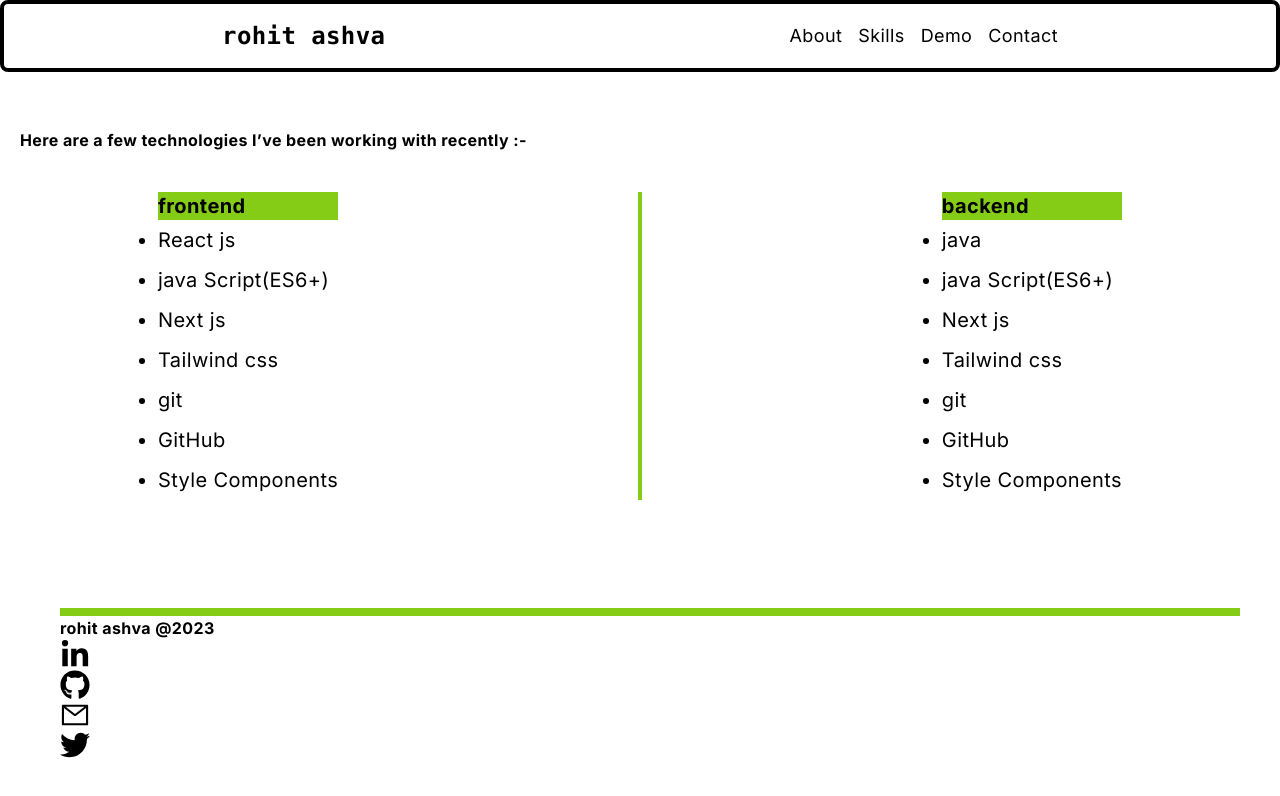
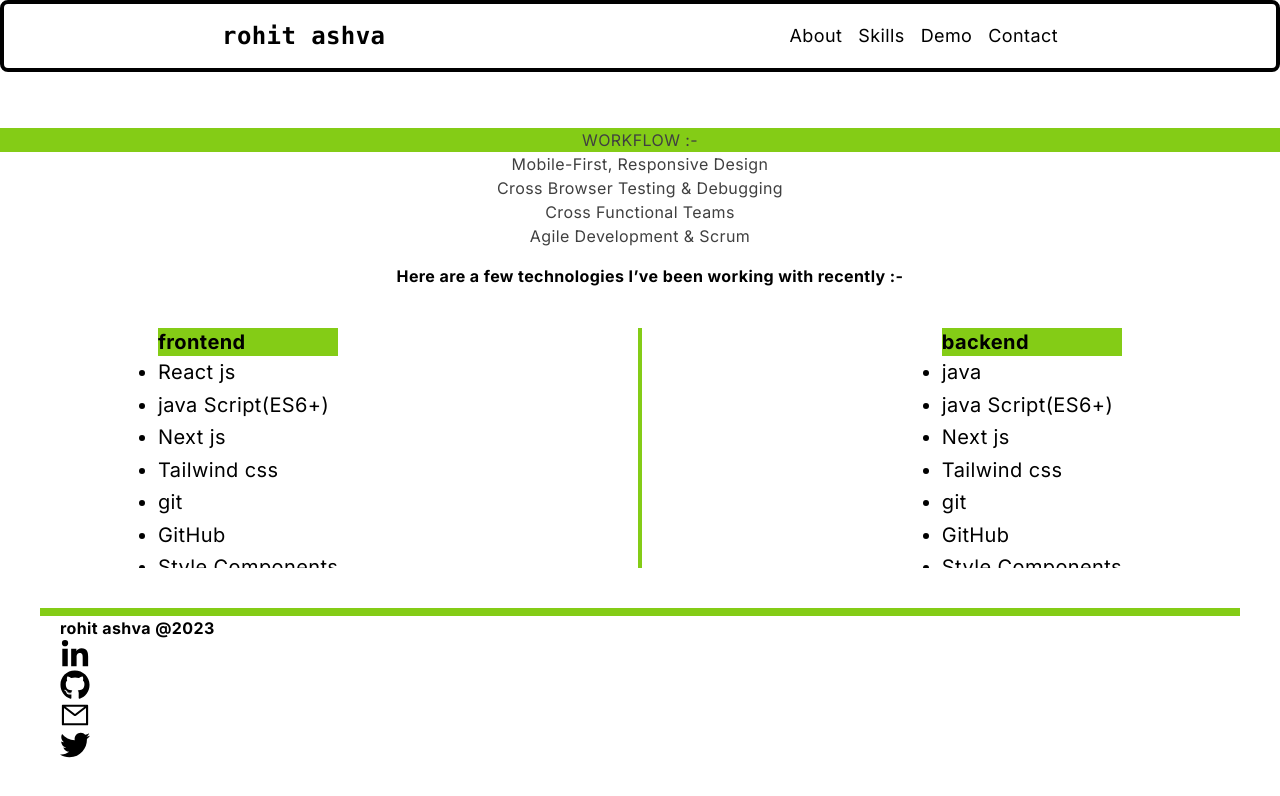
Before and after one commit to rohzxz/new-portfolia-with-next-js---tailwind-css, a Next.js app: page /skills in a window 1280 px wide. Shown: the top 796 px of the page. Built offline with nearby package versions, Linux system fonts and the light colour scheme.

Commit message:
fews changes

```diff
--- a/app/contact/page.jsx
+++ b/app/contact/page.jsx
@@ -1,12 +1,12 @@
 import React from "react";
-import { HiOutlineChevronDoubleUp } from "react-icons/hi";
-import { socialLinks } from "../../components/Data";
+// import { HiOutlineChevronDoubleUp } from "react-icons/hi";
 
 const Contact = () => {
   return (
-    <div className="mt-32 mx-auto mb-60 p-10">
+    <div className="mt-32  mb-60 p-10 container mx-auto">
       <h1>Get In Touch</h1>
       <form
+        className="container mx-auto"
         action="https://getform.io/f/e48ad53b-33de-45b4-8059-5535eca699d4"
         method="POST"
         encType="multipart/form-data"
@@ -50,7 +50,7 @@ const Contact = () => {
           <label className="uppercase text-sm py-2">Message</label>
           <textarea
             className="border-2 rounded-lg p-3 border-gray-300"
-            rows="10"
+            rows="5"
             name="message"
           ></textarea>
         </div>
--- a/app/skills/page.jsx
+++ b/app/skills/page.jsx
@@ -3,13 +3,22 @@ import React from "react";
 const Skills = () => {
   return (
     <section className="container mt-32 mx-auto  items-center ">
-      <h4 className="ml-5">
+      <div className="text-base  text-neutral-700 mb-4 text-center">
+        <p className="bg-lime-500">WORKFLOW :-</p>
+        <ol className="">
+          <li>Mobile-First, Responsive Design</li>
+          <li>Cross Browser Testing & Debugging</li>
+          <li>Cross Functional Teams</li>
+          <li>Agile Development & Scrum</li>
+        </ol>
+      </div>
+      <h4 className="ml-5 text-center">
         Here are a few technologies I’ve been working with recently :-
       </h4>
       <div className="flex justify-around mt-10 mx-2">
         <div>
           <h3 className="text-xl bg-lime-500 "> frontend </h3>
-          <ol className="leading-loose text-xl list-disc ">
+          <ol className="leading-relaxed text-xl list-disc ">
             <li> React js</li>
             <li>java Script(ES6+)</li>
             <li>Next js</li>
@@ -22,7 +31,7 @@ const Skills = () => {
         <div className=" bg-lime-500 w-1 border bottom-10 border-lime-500"></div>
         <div>
           <h3 className="text-xl bg-lime-500  "> backend </h3>
-          <ol className="leading-loose text-xl list-disc ">
+          <ol className="leading-relaxed text-xl list-disc ">
             <li> java </li>
             <li>java Script(ES6+)</li>
             <li>Next js</li>
--- a/components/Data.jsx
+++ b/components/Data.jsx
@@ -33,7 +33,7 @@ export const socialLinks = [
   {
     id: nanoid(),
     href: "https://github.com/rohzxz",
-    icon: <FaGithub />,
+    icon: <FaGithub className="" />,
   },
   {
     id: nanoid(),
--- a/components/Footer.jsx
+++ b/components/Footer.jsx
@@ -5,9 +5,9 @@ import Link from "next/link";
 
 const Footer = () => {
   return (
-    <footer className="bg-white p-10 fixed bottom-0 left-0 rounded-none w-full z-10 mx-auto ">
-      <div className="border-4 border-lime-500 ml-5  "></div>
-      <div className="ml-5">
+    <footer className="bg-white  items-center p-10 fixed bottom-0 left-0 right-0 rounded-none container mx-auto  ">
+      <div className="border-4 border-lime-500 mx-auto  "></div>
+      <div className=" ml-5  ">
         <h4 className="">rohit ashva @2023</h4>
         {socialLinks.map(({ id, href, icon }) => {
           return (
--- a/components/NavBar.jsx
+++ b/components/NavBar.jsx
@@ -4,7 +4,9 @@ import React from "react";
 const NavBar = () => {
   return (
     <div className="container  flex justify-around items-center p-4 border-4 border-black ml-auto mr-auto rounded-lg fixed top-0 left-0 right-0 z-10 bg-white ">
-      <b className="text-2xl font-mono ">rohit ashva</b>
+      <b className="text-2xl font-mono ">
+        <Link href="/main">rohit ashva</Link>{" "}
+      </b>
       <ul className="flex items-center gap-4 text-lg  ">
         <li>
           <Link href="/">About</Link>
```
